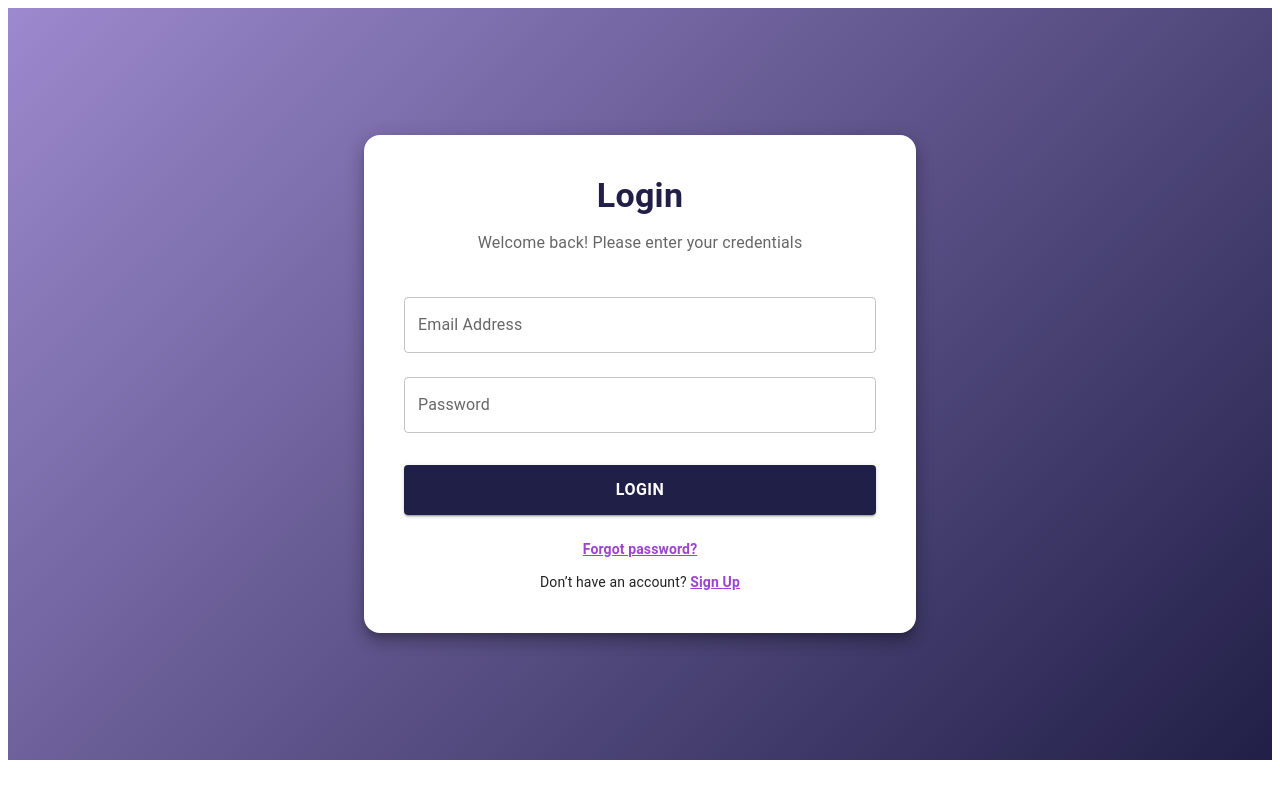
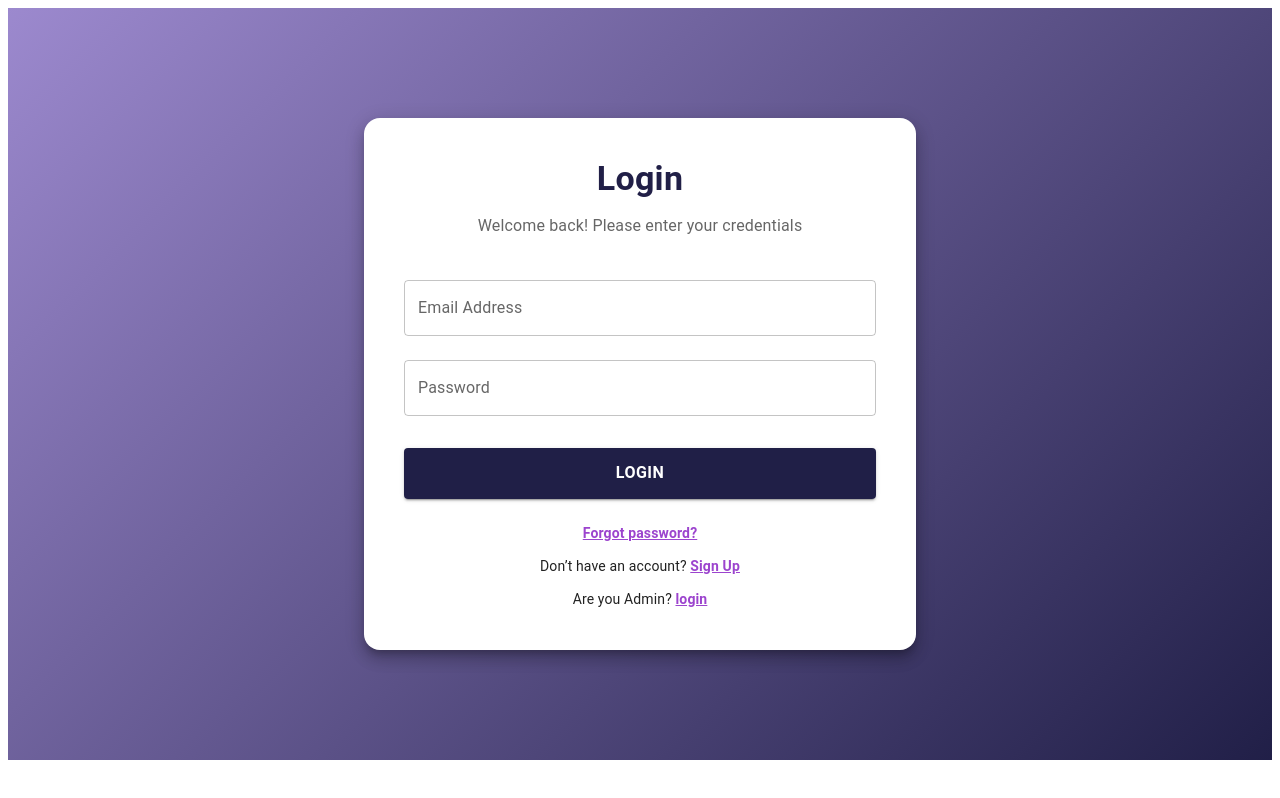
Before and after one commit to NikhiDevadiga/Manglore_Store, a React (Vite) app in the folder Frontend/: page /login in a window 1280 px wide. Built offline with nearby package versions, Linux system fonts and the light colour scheme; some icons are missing.

Commit message:
Update LoginPage.jsx

```diff
--- a/Frontend/src/Pages/LoginPage.jsx
+++ b/Frontend/src/Pages/LoginPage.jsx
@@ -171,6 +171,13 @@ function Login() {
               Sign Up
             </Link>
           </Typography>
+
+          <Typography mt={1.5} textAlign="center" fontSize="14px">
+            Are you Admin?{" "}
+            <Link to="/admin" style={{ color: "#9c44ce", fontWeight: "bold" }}>
+              login
+            </Link>
+          </Typography>
         </Paper>
       </Container>
     </Box>
```
